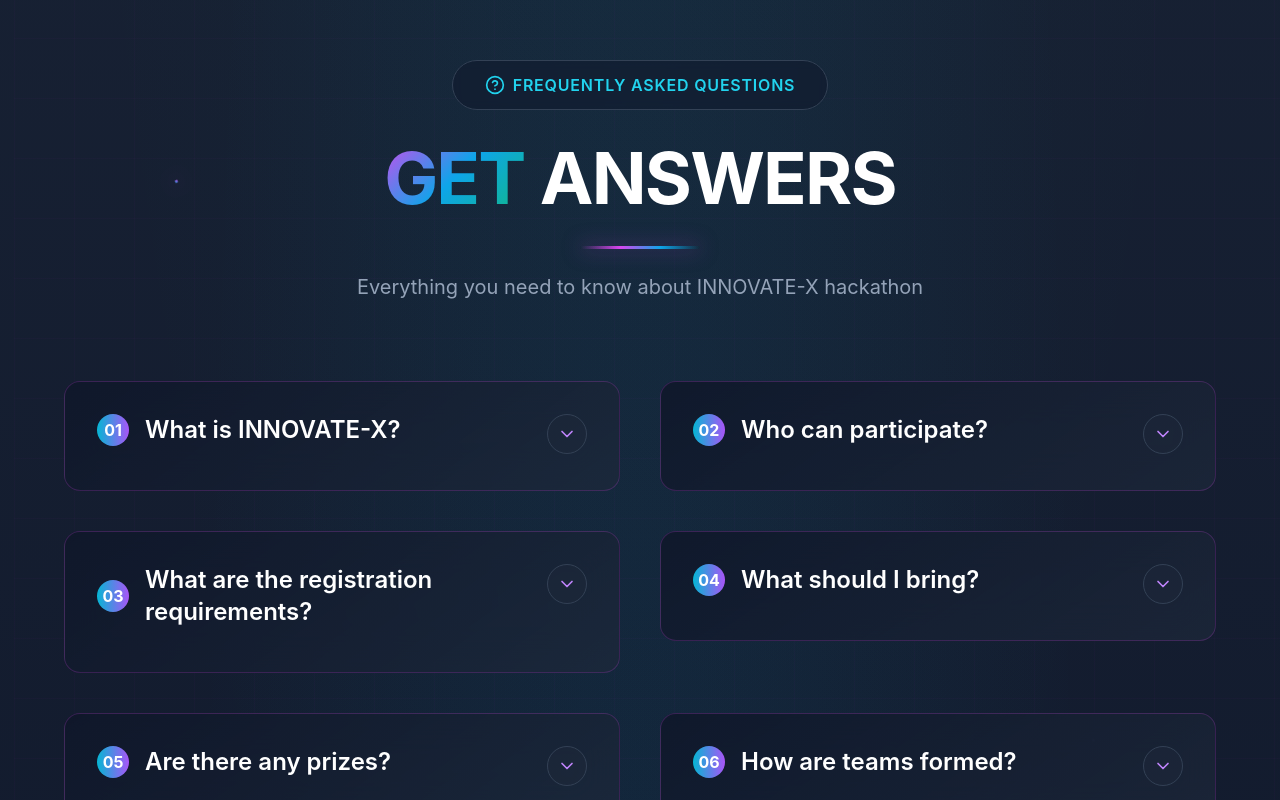
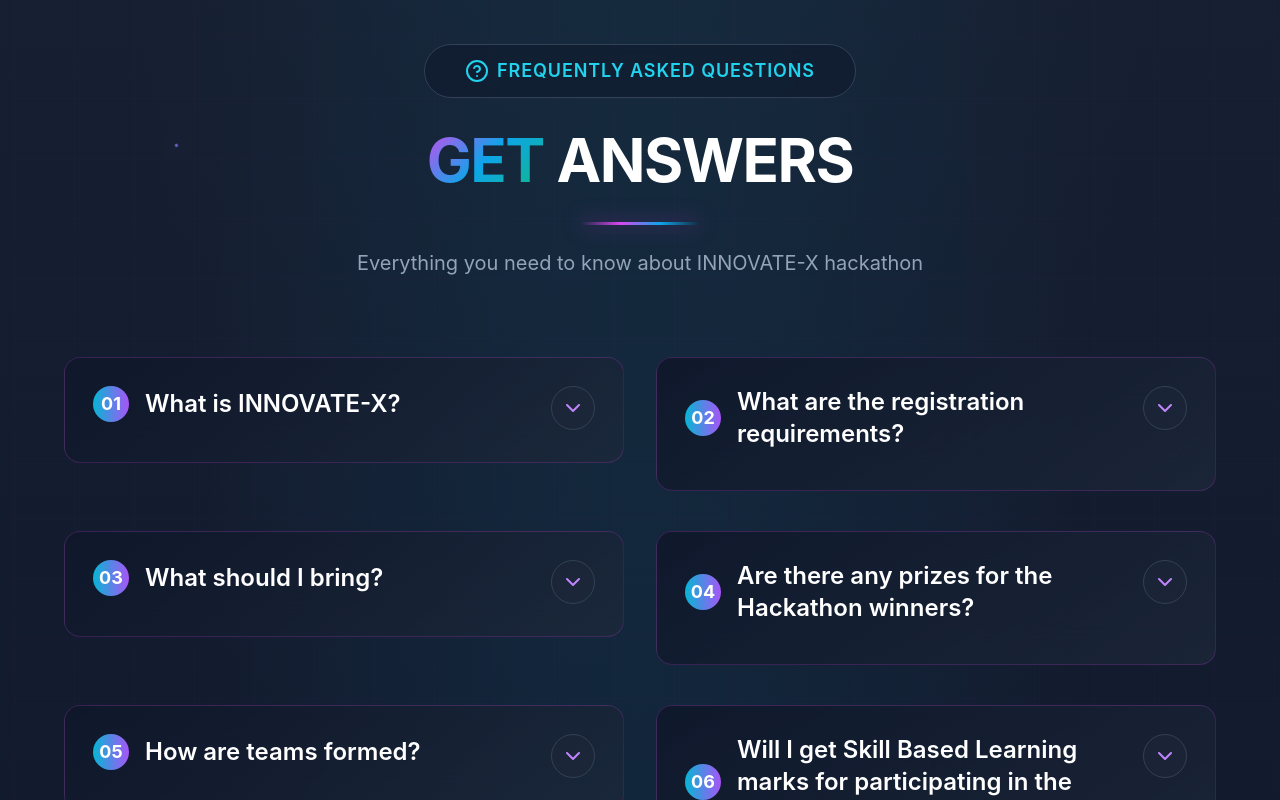
Before and after one commit to dharshan-kumarj/InnovateX_web_app, a React (Vite) app: page / in a window 1280 px wide. Shown: the part 4800-5600 px from the top of the page. Built offline with nearby package versions, Linux system fonts and the light colour scheme.

Commit message:
Update FAQ and Members components for improved content clarity and responsiveness; enhance layout and styling

```diff
--- a/src/components/FAQ.tsx
+++ b/src/components/FAQ.tsx
@@ -9,25 +9,25 @@
       question: "What is INNOVATE-X?",
       answer: "INNOVATE-X is a comprehensive 48-hour hackathon designed to challenge participants with real-world problems and innovative solutions. It brings together students, professionals, and tech enthusiasts to collaborate and create impactful projects."
     },
-    {
-      question: "Who can participate?",
-      answer: "The event is open to all students, professionals, and tech enthusiasts regardless of their experience level. We welcome individuals from all backgrounds - whether you're a beginner or an expert, there's a place for you in INNOVATE-X."
-    },
+    // {
+    //   question: "Who can participate?",
+    //   answer: "The event is open to all students, professionals, and tech enthusiasts regardless of their experience level. We welcome individuals from all backgrounds - whether you're a beginner or an expert, there's a place for you in INNOVATE-X."
+    // },
     {
       question: "What are the registration requirements?",
-      answer: "Simply scan the QR code or register online with your basic details. Teams can be formed during the event or you can register with your pre-formed team. All participants must be available for the full 48-hour duration."
+      answer: "Simply scan the QR code or register online with your basic details in the link Given below."
     },
     {
       question: "What should I bring?",
-      answer: "Bring your laptop, chargers, and any personal items you might need. We'll provide food, drinks, workspace, and all the technical infrastructure. Don't forget your creativity and problem-solving mindset!"
+      answer: "Bring your laptop, chargers, and any personal items you might need. Don't forget your creativity and problem-solving mindset!"
     },
     {
-      question: "Are there any prizes?",
-      answer: "Yes! We have exciting prizes for winners across different categories. Apart from monetary rewards, winners will receive certificates, internship opportunities, and networking chances with industry experts."
+      question: "Are there any prizes for the Hackathon winners?",
+      answer: "Yes! Exciting cash prizes await the top teams: 🥇 1st Prize: ₹5,000 🥈 2nd Prize: ₹2,000"
     },
     {
       question: "How are teams formed?",
-      answer: "You can either register with your existing team or join as an individual. We'll have team formation sessions at the beginning of the event to help solo participants find teammates with complementary skills."
+      answer: "You can form your own team with friends or classmates. Each team can have up to 3 members"
     },
 
     {
@@ -48,43 +48,43 @@
   }
 
   const FAQItem = ({ faq, index }: { faq: typeof faqs[0], index: number }) => (
-    <div className="cyber-card overflow-hidden hover-lift group h-fit">
+    <div className="cyber-card overflow-hidden hover-lift group h-fit transition-all duration-300">
       <div className="relative">
         <button
           onClick={() => toggleFaq(index)}
-          className="w-full p-3 xs:p-4 sm:p-5 md:p-6 lg:p-7 xl:p-8 text-left flex items-start justify-between hover:bg-purple-500/5 transition-all duration-300"
+          className="w-full p-2 xs:p-3 sm:p-4 md:p-5 lg:p-6 xl:p-7 2xl:p-8 text-left flex items-start justify-between hover:bg-purple-500/5 transition-all duration-300 focus:outline-none focus:ring-2 focus:ring-purple-500/50 rounded-lg"
         >
-          <div className="flex-1 pr-2 xs:pr-3 sm:pr-4 md:pr-5 lg:pr-6">
-            <div className="flex items-center mb-2 sm:mb-3">
-              <div className="w-5 h-5 xs:w-6 xs:h-6 sm:w-7 sm:h-7 md:w-8 md:h-8 bg-gradient-to-r from-cyan-500 to-purple-500 rounded-full flex items-center justify-center mr-2 xs:mr-3 sm:mr-4 flex-shrink-0">
-                <span className="text-white text-xs sm:text-sm md:text-base font-bold">
+          <div className="flex-1 pr-1 xs:pr-2 sm:pr-3 md:pr-4 lg:pr-5 xl:pr-6">
+            <div className="flex items-center mb-1 xs:mb-2 sm:mb-3">
+              <div className="w-4 h-4 xs:w-5 xs:h-5 sm:w-6 sm:h-6 md:w-7 md:h-7 lg:w-8 lg:h-8 xl:w-9 xl:h-9 bg-gradient-to-r from-cyan-500 to-purple-500 rounded-full flex items-center justify-center mr-1 xs:mr-2 sm:mr-3 md:mr-4 flex-shrink-0">
+                <span className="text-white text-[10px] xs:text-xs sm:text-sm md:text-base lg:text-lg font-bold">
                   {(index + 1).toString().padStart(2, '0')}
                 </span>
               </div>
-              <h3 className="text-sm xs:text-base sm:text-lg md:text-xl lg:text-2xl font-semibold text-white group-hover:text-cyan-300 transition-colors duration-300 leading-tight">
+              <h3 className="text-xs xs:text-sm sm:text-base md:text-lg lg:text-xl xl:text-2xl 2xl:text-3xl font-semibold text-white group-hover:text-cyan-300 transition-colors duration-300 leading-tight">
                 {faq.question}
               </h3>
             </div>
           </div>
           <div className={`transition-all duration-300 flex-shrink-0 ${openFaq === index ? 'rotate-180' : ''}`}>
-            <div className="w-7 h-7 xs:w-8 xs:h-8 sm:w-9 sm:h-9 md:w-10 md:h-10 bg-slate-800/50 rounded-full flex items-center justify-center border border-slate-700 group-hover:border-purple-500/50 transition-colors duration-300">
+            <div className="w-6 h-6 xs:w-7 xs:h-7 sm:w-8 sm:h-8 md:w-9 md:h-9 lg:w-10 lg:h-10 xl:w-11 xl:h-11 bg-slate-800/50 rounded-full flex items-center justify-center border border-slate-700 group-hover:border-purple-500/50 transition-colors duration-300">
               {openFaq === index ?
-                <ChevronUp className="w-3 h-3 xs:w-4 xs:h-4 sm:w-5 sm:h-5 text-purple-400" /> :
-                <ChevronDown className="w-3 h-3 xs:w-4 xs:h-4 sm:w-5 sm:h-5 text-purple-400" />
+                <ChevronUp className="w-2.5 h-2.5 xs:w-3 xs:h-3 sm:w-4 sm:h-4 md:w-5 md:h-5 lg:w-6 lg:h-6 text-purple-400" /> :
+                <ChevronDown className="w-2.5 h-2.5 xs:w-3 xs:h-3 sm:w-4 sm:h-4 md:w-5 md:h-5 lg:w-6 lg:h-6 text-purple-400" />
               }
             </div>
           </div>
         </button>
 
-        <div className={`overflow-hidden transition-all duration-500 ease-in-out ${openFaq === index ? 'max-h-[500px] opacity-100' : 'max-h-0 opacity-0'
+        <div className={`overflow-hidden transition-all duration-500 ease-in-out ${openFaq === index ? 'max-h-[600px] xs:max-h-[500px] sm:max-h-[400px] opacity-100' : 'max-h-0 opacity-0'
           }`}>
-          <div className="px-3 xs:px-4 sm:px-5 md:px-6 lg:px-7 xl:px-8 pb-3 xs:pb-4 sm:pb-5 md:pb-6 lg:pb-7 xl:pb-8">
-            <div className="w-full h-px bg-gradient-to-r from-transparent via-purple-500/40 to-transparent mb-3 xs:mb-4 sm:mb-5 md:mb-6"></div>
+          <div className="px-2 xs:px-3 sm:px-4 md:px-5 lg:px-6 xl:px-7 2xl:px-8 pb-2 xs:pb-3 sm:pb-4 md:pb-5 lg:pb-6 xl:pb-7 2xl:pb-8">
+            <div className="w-full h-px bg-gradient-to-r from-transparent via-purple-500/40 to-transparent mb-2 xs:mb-3 sm:mb-4 md:mb-5 lg:mb-6"></div>
             <div className="flex items-start">
-              <div className="w-4 h-4 xs:w-5 xs:h-5 sm:w-6 sm:h-6 bg-gradient-to-r from-cyan-500 to-purple-500 rounded-full flex items-center justify-center mr-2 xs:mr-3 sm:mr-4 mt-1 flex-shrink-0">
-                <Zap className="w-2 h-2 xs:w-2.5 xs:h-2.5 sm:w-3 sm:h-3 text-white" />
+              <div className="w-3 h-3 xs:w-4 xs:h-4 sm:w-5 sm:h-5 md:w-6 md:h-6 lg:w-7 lg:h-7 bg-gradient-to-r from-cyan-500 to-purple-500 rounded-full flex items-center justify-center mr-1 xs:mr-2 sm:mr-3 md:mr-4 mt-0.5 xs:mt-1 flex-shrink-0">
+                <Zap className="w-1.5 h-1.5 xs:w-2 xs:h-2 sm:w-2.5 sm:h-2.5 md:w-3 md:h-3 lg:w-4 lg:h-4 text-white" />
               </div>
-              <p className="text-slate-300 leading-relaxed text-xs xs:text-sm sm:text-base md:text-lg flex-1">
+              <p className="text-slate-300 leading-relaxed text-[10px] xs:text-xs sm:text-sm md:text-base lg:text-lg xl:text-xl flex-1">
                 {faq.answer}
               </p>
             </div>
@@ -95,7 +95,7 @@
   );
 
   return (
-    <section id="faq" className="relative py-8 sm:py-12 md:py-16 lg:py-20 xl:py-24">
+    <section id="faq" className="relative py-6 xs:py-8 sm:py-10 md:py-12 lg:py-16 xl:py-20 2xl:py-24">
       {/* Background Elements - Same as Hero */}
       <div className="absolute inset-0 overflow-hidden">
         <div className="cyber-grid"></div>
@@ -103,29 +103,29 @@
       </div>
 
       <div className="relative z-10">
-        <div className="max-w-7xl mx-auto px-3 sm:px-4 md:px-6 lg:px-8 xl:px-12">
+        <div className="max-w-7xl mx-auto px-2 xs:px-3 sm:px-4 md:px-6 lg:px-8 xl:px-10 2xl:px-12">
           {/* Enhanced Section Header */}
-          <div className="text-center mb-8 sm:mb-12 md:mb-16 lg:mb-20">
-            <div className="inline-block bg-slate-900/50 backdrop-blur-sm border border-slate-700 rounded-full px-3 xs:px-4 sm:px-6 lg:px-8 py-2 sm:py-3 mb-4 sm:mb-6 md:mb-8">
-              <span className="text-cyan-400 text-xs sm:text-sm lg:text-base font-semibold tracking-wider flex items-center">
-                <HelpCircle className="w-3 h-3 xs:w-4 xs:h-4 sm:w-5 sm:h-5 mr-1 sm:mr-2" />
-                FREQUENTLY ASKED QUESTIONS
+          <div className="text-center mb-6 xs:mb-8 sm:mb-10 md:mb-12 lg:mb-16 xl:mb-20 2xl:mb-24">
+            <div className="inline-block bg-slate-900/50 backdrop-blur-sm border border-slate-700 rounded-full px-2 xs:px-3 sm:px-4 md:px-6 lg:px-8 xl:px-10 py-1 xs:py-2 sm:py-3 mb-3 xs:mb-4 sm:mb-6 md:mb-8">
+              <span className="text-cyan-400 text-[10px] xs:text-xs sm:text-sm md:text-base lg:text-lg font-semibold tracking-wider flex items-center justify-center">
+                <HelpCircle className="w-2 h-2 xs:w-3 xs:h-3 sm:w-4 sm:h-4 md:w-5 md:h-5 lg:w-6 lg:h-6 mr-1 xs:mr-2" />
+                <span className="whitespace-nowrap">FREQUENTLY ASKED QUESTIONS</span>
               </span>
             </div>
-            <h2 className="text-2xl xs:text-3xl sm:text-4xl md:text-5xl lg:text-6xl xl:text-7xl font-bold mb-3 sm:mb-4 md:mb-6 lg:mb-8 heading-font">
+            <h2 className="text-xl xs:text-2xl sm:text-3xl md:text-4xl lg:text-5xl xl:text-6xl 2xl:text-7xl font-bold mb-2 xs:mb-3 sm:mb-4 md:mb-6 lg:mb-8 heading-font">
               <span className="gradient-text">GET</span> ANSWERS
             </h2>
-            <div className="cyber-divider mx-auto mb-3 sm:mb-4 md:mb-6"></div>
-            <p className="text-slate-400 text-xs xs:text-sm sm:text-base md:text-lg lg:text-xl max-w-3xl mx-auto leading-relaxed px-2 sm:px-0">
+            <div className="cyber-divider mx-auto mb-2 xs:mb-3 sm:mb-4 md:mb-6"></div>
+            <p className="text-slate-400 text-[10px] xs:text-xs sm:text-sm md:text-base lg:text-lg xl:text-xl 2xl:text-2xl max-w-3xl mx-auto leading-relaxed px-1 xs:px-2 sm:px-4 md:px-0">
               Everything you need to know about INNOVATE-X hackathon
             </p>
           </div>
 
-          {/* FAQ Grid with 2 Columns (Left-Right Layout) */}
+          {/* FAQ Grid with Enhanced Responsiveness */}
           <div className="max-w-6xl mx-auto">
-            <div className="space-y-4 xs:space-y-5 sm:space-y-6 md:space-y-8 lg:space-y-10">
+            <div className="space-y-3 xs:space-y-4 sm:space-y-5 md:space-y-6 lg:space-y-8 xl:space-y-10 2xl:space-y-12">
               {faqPairs.map((pair, pairIndex) => (
-                <div key={pairIndex} className="grid grid-cols-1 lg:grid-cols-2 gap-3 xs:gap-4 sm:gap-5 md:gap-6 lg:gap-8 xl:gap-10">
+                <div key={pairIndex} className="grid grid-cols-1 md:grid-cols-2 gap-2 xs:gap-3 sm:gap-4 md:gap-5 lg:gap-6 xl:gap-8 2xl:gap-10">
                   {/* Left FAQ */}
                   <div className="w-full">
                     <FAQItem faq={pair[0]} index={pairIndex * 2} />
@@ -141,8 +141,6 @@
               ))}
             </div>
           </div>
-
-
         </div>
       </div>
     </section>
--- a/src/components/Members.tsx
+++ b/src/components/Members.tsx
@@ -83,9 +83,9 @@
                       )}
                     </div>
                   </div>
-                  <div className="absolute -top-1 -right-1 bg-gradient-to-r from-purple-500 to-cyan-500 rounded-full p-1 sm:p-1.5">
+                  {/* <div className="absolute -top-1 -right-1 bg-gradient-to-r from-purple-500 to-cyan-500 rounded-full p-1 sm:p-1.5">
                     <coordinator.icon className="w-2.5 h-2.5 sm:w-3 sm:h-3 text-white" />
-                  </div>
+                  </div> */}
                 </div>
                 <h3 className="text-base sm:text-lg font-bold text-white mb-2 heading-font">{coordinator.name}</h3>
                 <p className="text-sm sm:text-base text-purple-400 mb-3 md:mb-4">{coordinator.role}</p>
@@ -114,9 +114,9 @@
                       )}
                     </div>
                   </div>
-                  <div className="absolute -top-1 -right-1 bg-gradient-to-r from-purple-500 to-cyan-500 rounded-full p-1 sm:p-1.5">
+                  {/* <div className="absolute -top-1 -right-1 bg-gradient-to-r from-purple-500 to-cyan-500 rounded-full p-1 sm:p-1.5">
                     <coordinator.icon className="w-2.5 h-2.5 sm:w-3 sm:h-3 text-white" />
-                  </div>
+                  </div> */}
                 </div>
                 <h3 className="text-base sm:text-lg font-bold text-white mb-2 heading-font">{coordinator.name}</h3>
                 <p className="text-sm sm:text-base text-purple-400 mb-3 md:mb-4">{coordinator.role}</p>
```
